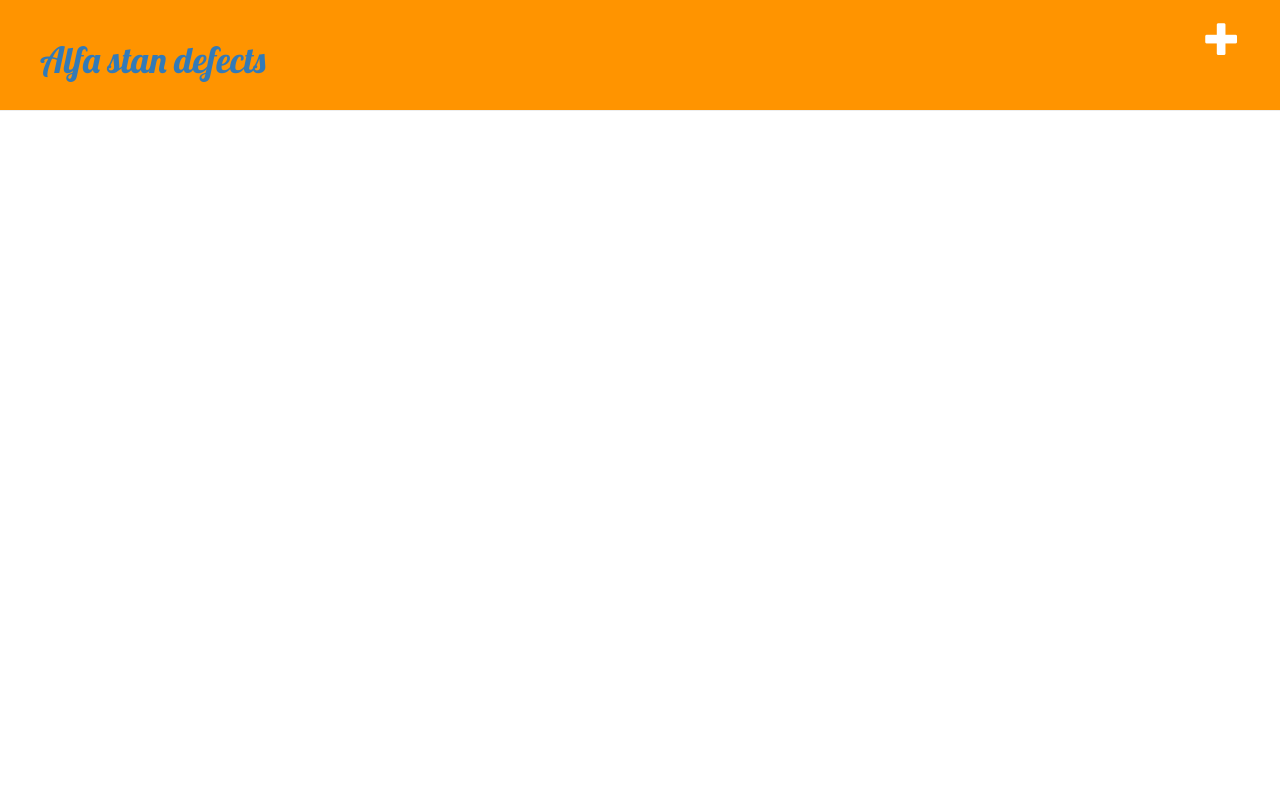
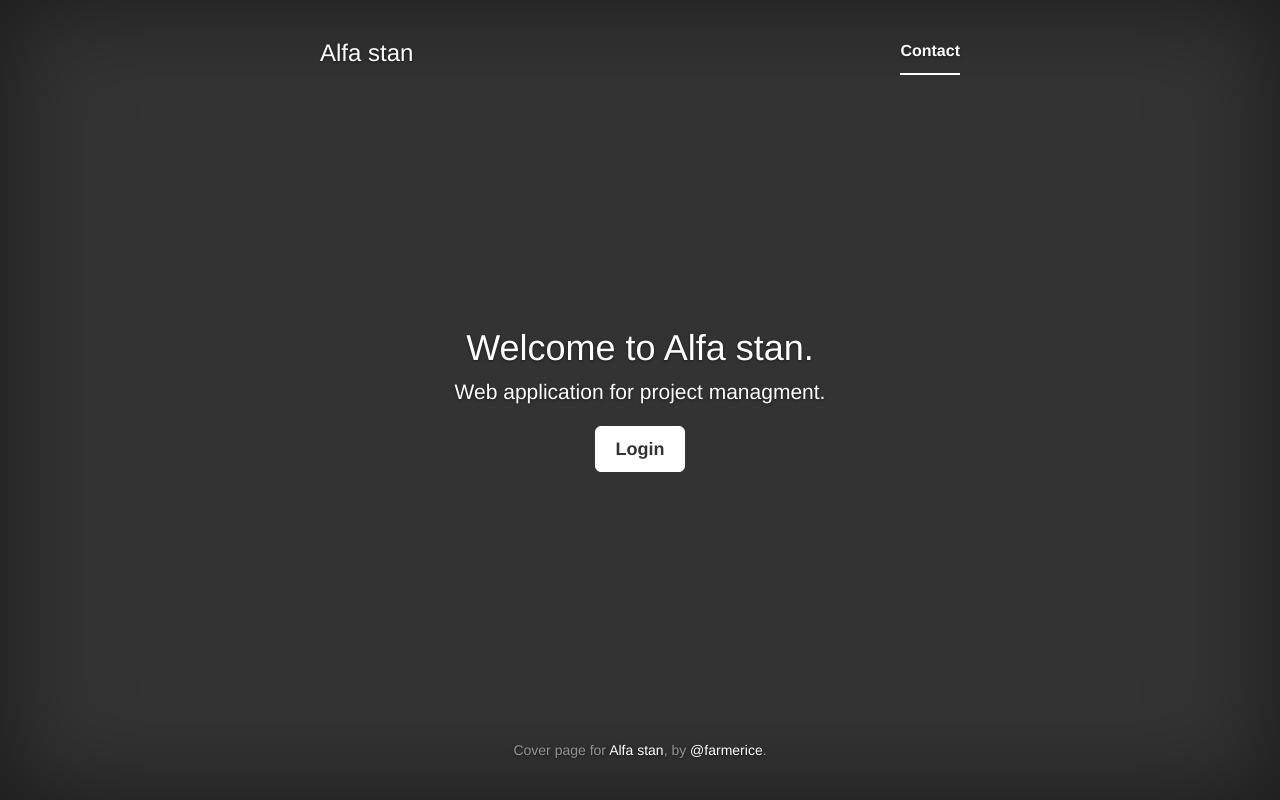
Before and after one commit to farmerice/alfaStan, a Django app: page / in a window 1280 px wide. Run offline with Django 3.2, Linux system fonts and the light colour scheme; data that the repository does not hold is empty; some libraries are stand-ins or nearby versions.

Commit message:
added welcome page

```diff
--- /dev/null
+++ b/alfaApp/static/css/cover.css
@@ -0,0 +1,163 @@
+/*
+ * Globals
+ */
+
+/* Links */
+a,
+a:focus,
+a:hover {
+  color: #fff;
+}
+
+/* Custom default button */
+.btn-default,
+.btn-default:hover,
+.btn-default:focus {
+  color: #333;
+  text-shadow: none; /* Prevent inheritence from `body` */
+  background-color: #fff;
+  border: 1px solid #fff;
+}
+
+
+/*
+ * Base structure
+ */
+
+html,
+body {
+  height: 100%;
+  background-color: #333;
+}
+body {
+  color: #fff;
+  text-align: center;
+  text-shadow: 0 1px 3px rgba(0,0,0,.5);
+}
+
+/* Extra markup and styles for table-esque vertical and horizontal centering */
+.site-wrapper {
+  display: table;
+  width: 100%;
+  height: 100%; /* For at least Firefox */
+  min-height: 100%;
+  -webkit-box-shadow: inset 0 0 100px rgba(0,0,0,.5);
+          box-shadow: inset 0 0 100px rgba(0,0,0,.5);
+}
+.site-wrapper-inner {
+  display: table-cell;
+  vertical-align: top;
+}
+.cover-container {
+  margin-right: auto;
+  margin-left: auto;
+}
+
+/* Padding for spacing */
+.inner {
+  padding: 30px;
+}
+
+
+/*
+ * Header
+ */
+.masthead-brand {
+  margin-top: 10px;
+  margin-bottom: 10px;
+}
+
+.masthead-nav > li {
+  display: inline-block;
+}
+.masthead-nav > li + li {
+  margin-left: 20px;
+}
+.masthead-nav > li > a {
+  padding-right: 0;
+  padding-left: 0;
+  font-size: 16px;
+  font-weight: bold;
+  color: #fff; /* IE8 proofing */
+  color: rgba(255,255,255,.75);
+  border-bottom: 2px solid transparent;
+}
+.masthead-nav > li > a:hover,
+.masthead-nav > li > a:focus {
+  background-color: transparent;
+  border-bottom-color: #a9a9a9;
+  border-bottom-color: rgba(255,255,255,.25);
+}
+.masthead-nav > .active > a,
+.masthead-nav > .active > a:hover,
+.masthead-nav > .active > a:focus {
+  color: #fff;
+  border-bottom-color: #fff;
+}
+
+@media (min-width: 768px) {
+  .masthead-brand {
+    float: left;
+  }
+  .masthead-nav {
+    float: right;
+  }
+}
+
+
+/*
+ * Cover
+ */
+
+.cover {
+  padding: 0 20px;
+}
+.cover .btn-lg {
+  padding: 10px 20px;
+  font-weight: bold;
+}
+
+
+/*
+ * Footer
+ */
+
+.mastfoot {
+  color: #999; /* IE8 proofing */
+  color: rgba(255,255,255,.5);
+}
+
+
+/*
+ * Affix and center
+ */
+
+@media (min-width: 768px) {
+  /* Pull out the header and footer */
+  .masthead {
+    position: fixed;
+    top: 0;
+  }
+  .mastfoot {
+    position: fixed;
+    bottom: 0;
+  }
+  /* Start the vertical centering */
+  .site-wrapper-inner {
+    vertical-align: middle;
+  }
+  /* Handle the widths */
+  .masthead,
+  .mastfoot,
+  .cover-container {
+    width: 100%; /* Must be percentage or pixels for horizontal alignment */
+  }
+}
+
+@media (min-width: 992px) {
+  .masthead,
+  .mastfoot,
+  .cover-container {
+    width: 700px;
+  }
+}
--- a/alfaApp/templates/alfaApp/base.html
+++ b/alfaApp/templates/alfaApp/base.html
@@ -10,7 +10,7 @@
   <body>
       <div class="page-header">
         <a href="{% url 'defect_new' %}" class="top-menu"><span class="glyphicon glyphicon-plus"></span></a>
-        <h1><a href="/">Alfa stan defects</a></h1>
+        <h1><a href="/defect/list">Alfa stan defects</a></h1>
       </div>
       <div class="content container">
           <div class="row">
--- /dev/null
+++ b/alfaApp/templates/alfaApp/welcome_page.html
@@ -0,0 +1,72 @@
+{% load staticfiles %}
+<!DOCTYPE html>
+<html lang="en">
+  <head>
+    <meta charset="utf-8">
+    <meta http-equiv="X-UA-Compatible" content="IE=edge">
+    <meta name="viewport" content="width=device-width, initial-scale=1">
+    <!-- The above 3 meta tags *must* come first in the head; any other head content must come *after* these tags -->
+    <meta name="description" content="">
+    <meta name="author" content="">
+    <!--link rel="icon" href="../../favicon.ico"-->
+
+    <title>Cover for Alfa stan</title>
+
+    <!-- Bootstrap core CSS -->
+    <link href="https://maxcdn.bootstrapcdn.com/bootstrap/3.3.6/css/bootstrap.min.css" rel="stylesheet">
+
+
+    <!-- Custom styles for this template -->
+    <link rel="stylesheet" href="{% static 'css/cover.css' %}">
+
+  </head>
+
+  <body>
+
+    <div class="site-wrapper">
+
+      <div class="site-wrapper-inner">
+
+        <div class="cover-container">
+
+          <div class="masthead clearfix">
+            <div class="inner">
+              <h3 class="masthead-brand">Alfa stan</h3>
+              <nav>
+                <ul class="nav masthead-nav">
+                  <li class="active"><a href="#">Contact</a></li>
+                </ul>
+              </nav>
+            </div>
+          </div>
+
+          <div class="inner cover">
+            <h1 class="cover-heading">Welcome to Alfa stan.</h1>
+            <p class="lead"> Web application for project managment.</p>
+            <p class="lead">
+              <a href="/login" class="btn btn-lg btn-default">Login</a>
+            </p>
+          </div>
+
+          <div class="mastfoot">
+            <div class="inner">
+              <p>Cover page for <a href="http://www.alfastan.hr/">Alfa stan</a>, by <a href="">@farmerice</a>.</p>
+            </div>
+          </div>
+
+        </div>
+
+      </div>
+
+    </div>
+
+    <!-- Bootstrap core JavaScript
+    ================================================== -->
+    <!-- Placed at the end of the document so the pages load faster -->
+    <script src="https://ajax.googleapis.com/ajax/libs/jquery/1.11.3/jquery.min.js"></script>
+    <script>window.jQuery || document.write('<script src="https://ajax.googleapis.com/ajax/libs/jquery/1.11.3/jquery.min.js"><\/script>')</script>
+    <!-- script>window.jQuery || document.write('<script src="../../assets/js/vendor/jquery.min.js"><\/script>')</script-->
+    <script src="https://maxcdn.bootstrapcdn.com/bootstrap/3.3.6/js/bootstrap.min.js"></script>
+
+  </body>
+</html>
--- a/alfaApp/urls.py
+++ b/alfaApp/urls.py
@@ -2,7 +2,8 @@ from django.conf.urls import url
 from . import views
 
 urlpatterns = [
-    url(r'^$', views.defect_list, name='defect_list'),
+    url(r'^$', views.welcome_page, name='welcome_page'),
+    url(r'^defect/list$', views.defect_list, name='defect_list'),
     url(r'^defect/(?P<pk>[0-9]+)/$', views.defect_detail, name='defect_detail'),
     url(r'^defect/new/$', views.defect_new, name='defect_new'),
     url(r'^defect/(?P<pk>[0-9]+)/edit/$', views.defect_edit, name='defect_edit'),
--- a/alfaApp/views.py
+++ b/alfaApp/views.py
@@ -2,6 +2,9 @@ from django.shortcuts import render, redirect, get_object_or_404
 from django.utils import timezone
 from .models import Defect
 from .forms import PostForm
+
+def welcome_page(request):
+    return render(request, 'alfaApp/welcome_page.html', {})
 
 def defect_list(request):
     defects = Defect.objects.filter(published_date__lte=timezone.now()).order_by('published_date')
```
